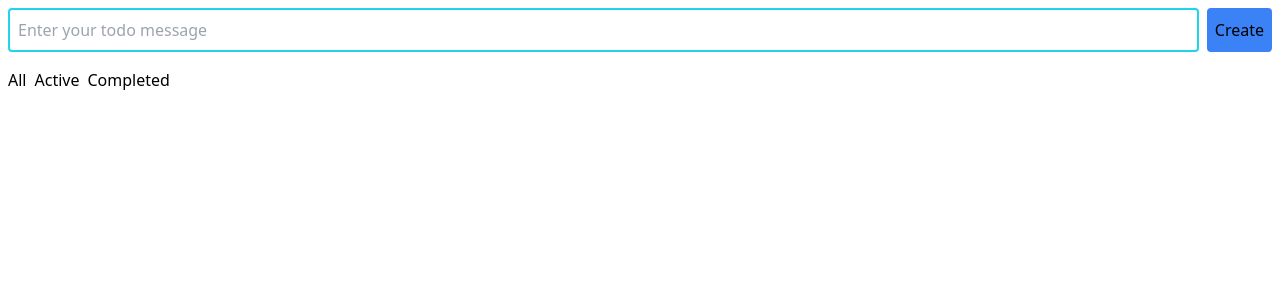
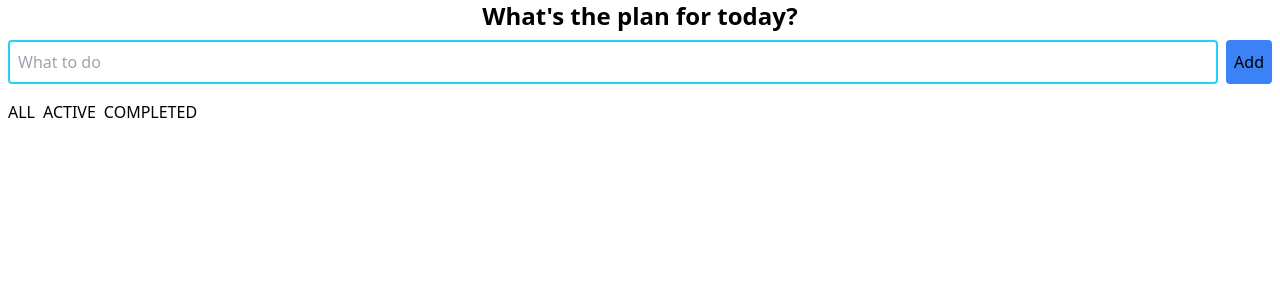
Before and after one commit to vionacornelia12/skilvul-assignments, a React (Vite) app in the folder ToDoListApp/: page / in a window 1280 px wide. Shown: the top 300 px of the page. Built offline with nearby package versions, Linux system fonts and the light colour scheme.

Commit message:
changes on content

```diff
--- a/ToDoListApp/src/components/Layout.jsx
+++ b/ToDoListApp/src/components/Layout.jsx
@@ -17,26 +17,27 @@ const Layout = () => {
 
     return (
         <div>
+            <h1 className="flex gap-2 p-2" class="text-center font-bold text-2xl">What's the plan for today?</h1>
             <form className="flex gap-2 p-2" onSubmit={handleCreateTodo}>
                 <input
                     type="text"
                     value={userInput}
                     onChange={(e) => handleSetUserInput(e.target.value)}
-                    placeholder="Enter your todo message"
+                    placeholder="What to do"
                     className="p-2 w-full border-cyan-400 border-solid border-2 rounded"
                 />
-                <input type="submit" className="btn" value="Create" />
+                <input type="submit" className="btn" value="Add" />
             </form>
             <nav >
                 <ul className="flex gap-2 p-2">
                     <li >
-                        <Link to={"/"}>All</Link>
+                        <Link to={"/"}>ALL</Link>
                     </li>
                     <li>
-                        <Link to={"/active"}>Active</Link>
+                        <Link to={"/active"}>ACTIVE</Link>
                     </li>
                     <li>
-                        <Link to={"/completed"}>Completed</Link>
+                        <Link to={"/completed"}>COMPLETED</Link>
                     </li>
                 </ul>
             </nav>
```
